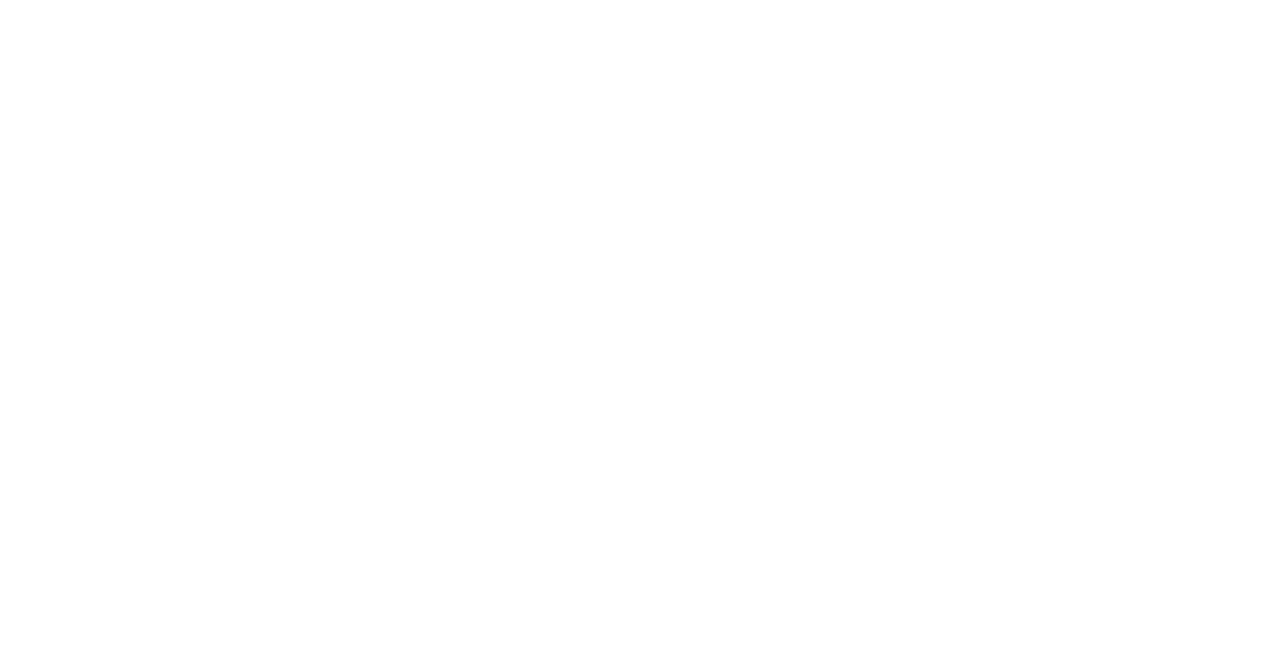
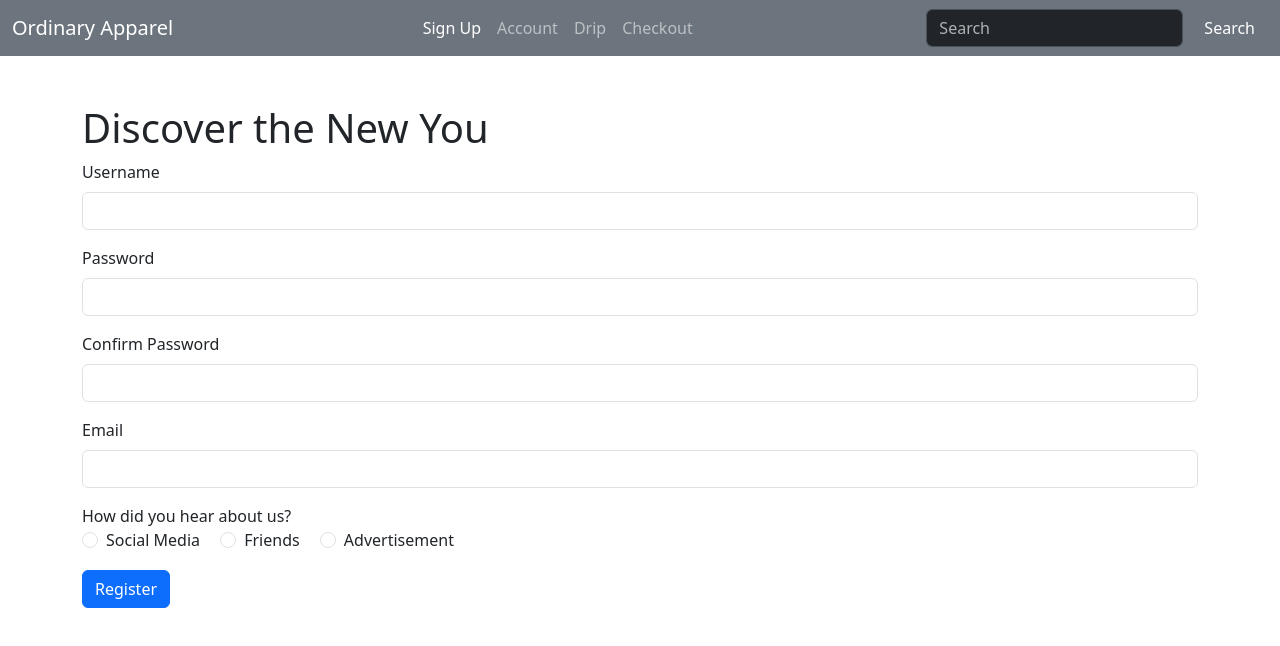
Before and after one commit to NicolasFoong/Ordinary-Apparel, a plain HTML site: page Pages/registration.html in a window 1280 px wide. Drawn offline with nearby package versions, Linux system fonts and the light colour scheme.

Commit message:
Create a Signup Page

```diff
--- a/Pages/registration.html
+++ b/Pages/registration.html
@@ -14,7 +14,81 @@
 
 <body>
   <header>
-    <!-- place navbar here (You can add Bootstrap Navbar here)-->
+    <!-- place navbar here -->
+      <!-- **** NEED ADD RESPONSIVE TO NAV ****-->
+    <!-- Container for Navbar-->
+    <nav class="navbar navbar-expand-lg bg-secondary" data-bs-theme="dark">
+      <div class="container-fluid">
+        <a class="navbar-brand" href="/Index.html">Ordinary Apparel</a>
+        <button class="navbar-toggler" type="button" data-bs-toggle="collapse" data-bs-target="#navbarColor01" aria-controls="navbarColor01" aria-expanded="false" aria-label="Toggle navigation">
+          <span class="navbar-toggler-icon"></span>
+        </button>
+        <div class="collapse navbar-collapse" id="navbarColor01">
+          <ul class="navbar-nav m-auto">
+            <li class="nav-item">
+              <a class="nav-link active" href="/Pages/registration.html">Sign Up
+                <span class="visually-hidden">(current)</span>
+              </a>
+            </li>
+            <li class="nav-item">
+              <a class="nav-link" href="/Pages/login.html">Account</a>
+            </li>
+            <li class="nav-item">
+              <a class="nav-link" href="/Pages/products.html">Drip</a>
+            </li>
+            <li class="nav-item">
+              <a class="nav-link" href="/Pages/checkout.html">Checkout</a>
+            </li>
+            <li class="nav-item dropdown">
+              </div>
+            </li>
+          </ul>
+          <form class="d-flex">
+            <input class="form-control me-sm-2" type="search" placeholder="Search">
+            <button class="btn btn-secondary my-2 my-sm-0" type="submit">Search</button>
+          </form>
+        </div>
+      </div>
+    </nav>
+  </header>
+  <main>
+    <div class="container mt-5">
+      <h1>Discover the New You</h1>
+      <form action="register.php" method="POST">
+          <div class="mb-3">
+              <label for="username" class="form-label">Username</label>
+              <input type="text" class="form-control" id="username" name="username" required>
+          </div>
+          <div class="mb-3">
+              <label for="password" class="form-label">Password</label>
+              <input type="password" class="form-control" id="password" name="password" required>
+          </div>
+          <div class="mb-3">
+              <label for="confirmPassword" class="form-label">Confirm Password</label>
+              <input type="password" class="form-control" id="confirmPassword" name="confirmPassword" required>
+          </div>
+          <div class="mb-3">
+              <label for="email" class="form-label">Email</label>
+              <input type="email" class="form-control" id="email" name="email" required>
+          </div>
+          <div class="mb-3">
+              <label>How did you hear about us?</label><br>
+              <div class="form-check form-check-inline">
+                  <input class="form-check-input" type="radio" name="hearAbout" id="radio1" value="Social Media">
+                  <label class="form-check-label" for="radio1">Social Media</label>
+              </div>
+              <div class="form-check form-check-inline">
+                  <input class="form-check-input" type="radio" name="hearAbout" id="radio2" value="Friends">
+                  <label class="form-check-label" for="radio2">Friends</label>
+              </div>
+              <div class="form-check form-check-inline">
+                  <input class="form-check-input" type="radio" name="hearAbout" id="radio3" value="Advertisement">
+                  <label class="form-check-label" for="radio3">Advertisement</label>
+              </div>
+          </div>
+          <button type="submit" class="btn btn-primary">Register</button>
+      </form>
+  </div>
 
   </main>
 
@@ -27,7 +101,4 @@
 
 </body>
 
-<footer>
-  <!-- Footer content -->
-</footer>
 </html>
```
